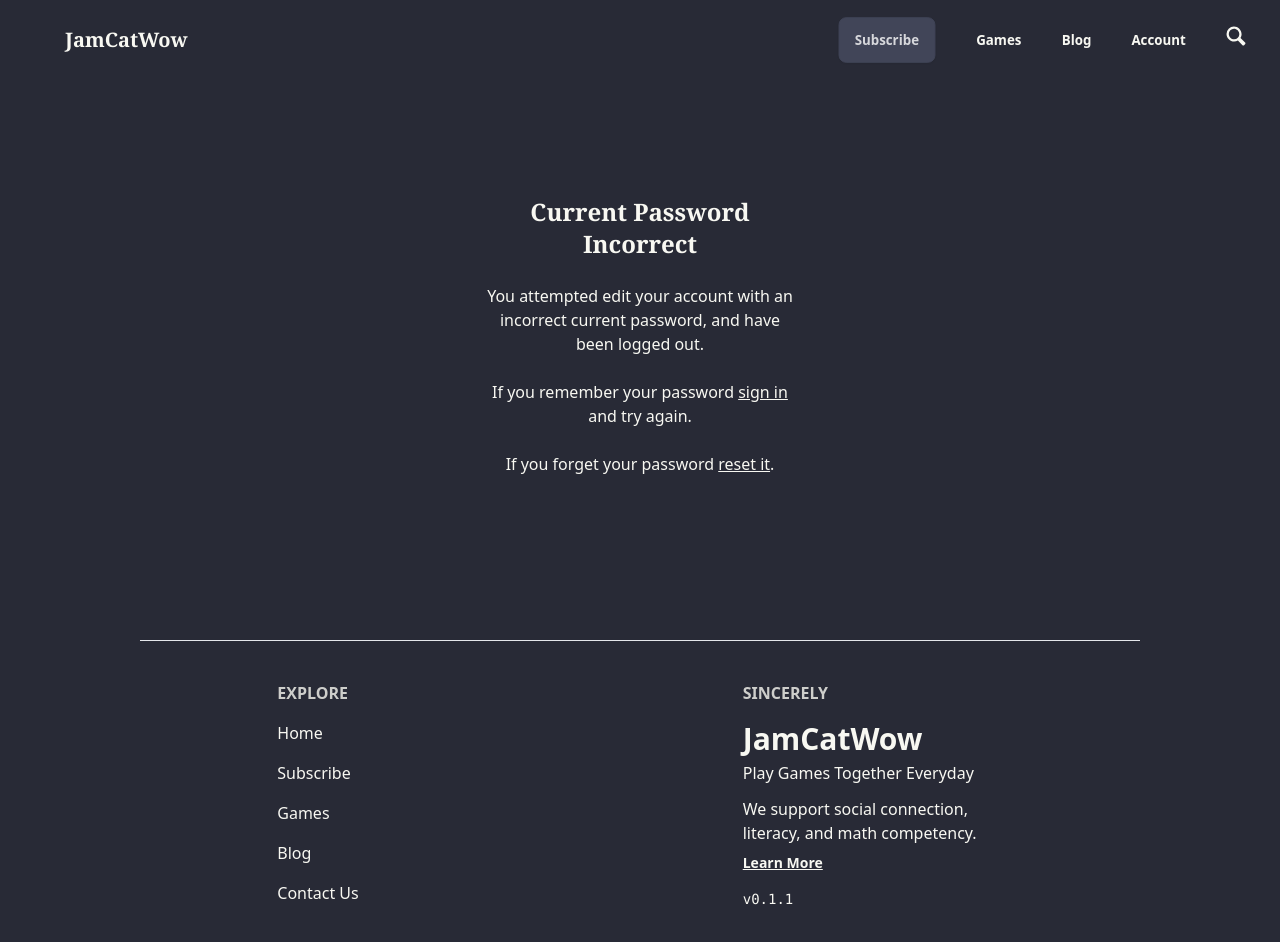
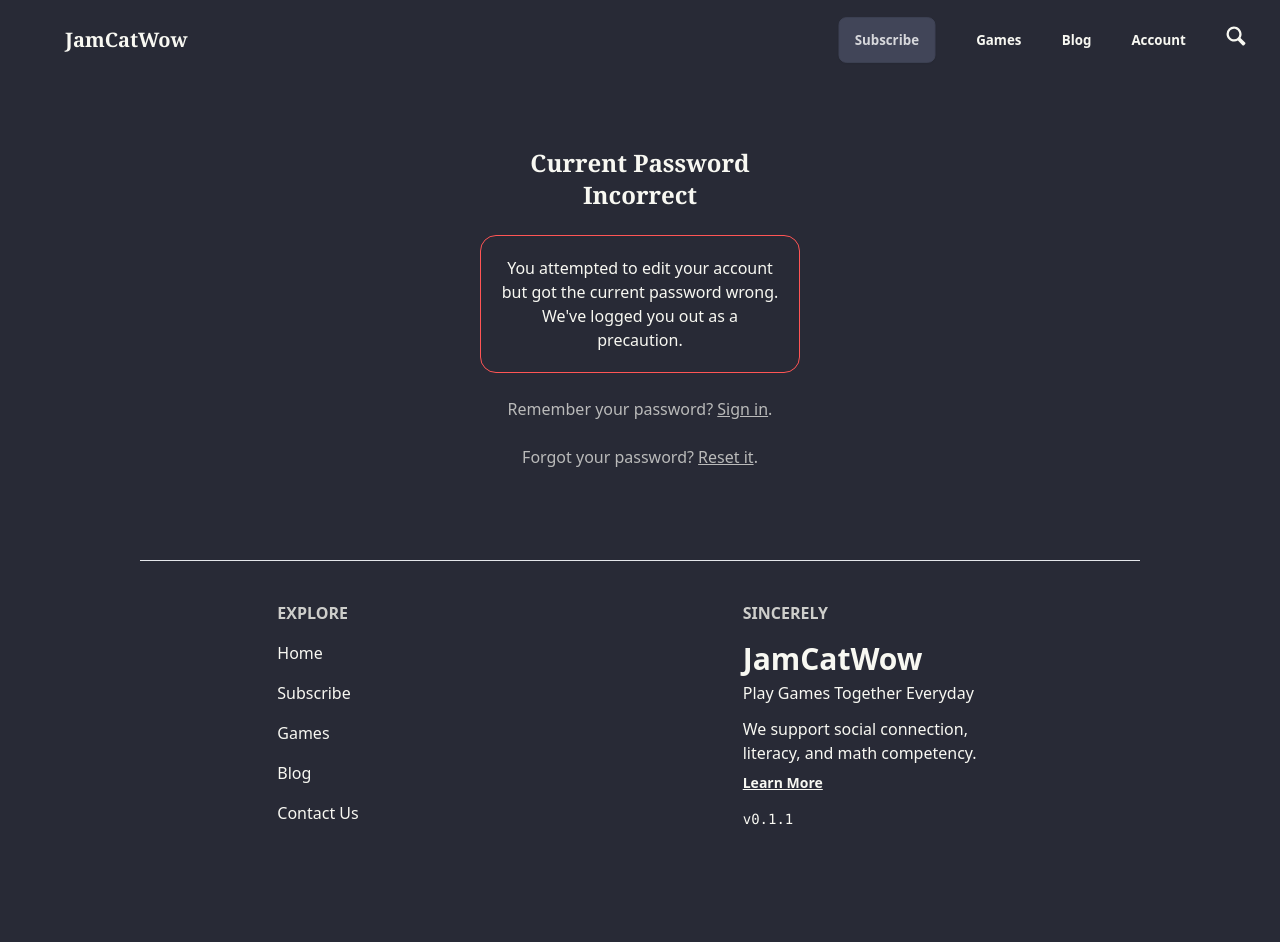
Before and after one commit to jamcatbiz/jamcatwow.com, a SvelteKit app in the folder app/: page /login/current_password_error in a window 1280 px wide. Shown: the top 942 px of the page. After the commit the page ends 869 px from the top, so only its background shows below. Built offline with nearby package versions, Linux system fonts and the light colour scheme; no server answers; some icons are missing.

Commit message:
feat: login page styling

```diff
--- a/app/src/routes/(marketing)/login/+layout.svelte
+++ b/app/src/routes/(marketing)/login/+layout.svelte
@@ -15,7 +15,7 @@
 </script>
 
 <div
-  class="text-center content-center max-w-lg mx-auto min-h-[70vh] pb-12 flex items-center place-content-center"
+  class="text-center content-center max-w-lg mx-auto min-h-[60vh] pb-12 flex items-center place-content-center"
 >
   <div class="flex flex-col w-64 lg:w-80">
     {@render children?.()}
--- a/app/src/routes/(marketing)/login/+page.svelte
+++ b/app/src/routes/(marketing)/login/+page.svelte
@@ -8,7 +8,7 @@
     ><button class="btn btn-wide bg-gradient-to-r from-primary to-accent text-primary-content shadow shadow-md shadow-primary border-none mt-2">Sign Up</button></a
   >
 
-  <h1 class="text-xl mt-6">Already have an account?</h1>
+  <h1 class="text-xl mt-12">Already have an account?</h1>
   <a href="/login/sign_in"
     ><button class="btn btn-wide shadow-md shadow-primary px-6 mt-2">Sign In</button
     ></a
--- a/app/src/routes/(marketing)/login/current_password_error/+page.svelte
+++ b/app/src/routes/(marketing)/login/current_password_error/+page.svelte
@@ -2,18 +2,17 @@
   <title>Current Password Incorrect</title>
 </svelte:head>
 
-<h1 class="text-2xl font-semibold font-serif mb-6">Current Password Incorrect</h1>
+<h1 class="text-2xl font-semibold font-serif my-6">Current Password Incorrect</h1>
 
-<p>
-  You attempted edit your account with an incorrect current password, and have
-  been logged out.
+<p class="card card-bordered border-error p-5">
+  You attempted to edit your account but got the current password wrong. We've logged you out as a precaution.
 </p>
-<p class="mt-6">
-  If you remember your password <a href="/login/sign_in" class="link">sign in</a
-  > and try again.
-</p>
-<p class="mt-6">
-  If you forget your password <a href="/login/forgot_password" class="link"
-    >reset it</a
+<p class="mt-6 opacity-70">
+  Remember your password? <a href="/login/sign_in" class="link">Sign in</a
   >.
 </p>
+<p class="mt-6 opacity-70">
+  Forgot your password? <a href="/login/forgot_password" class="link"
+  >Reset it</a
+  >.
+</p>
--- a/app/src/routes/(marketing)/login/forgot_password/+page.svelte
+++ b/app/src/routes/(marketing)/login/forgot_password/+page.svelte
@@ -9,7 +9,7 @@
   <title>Forgot Password</title>
 </svelte:head>
 
-<h1 class="text-2xl font-semibold font-serif mb-6">Forgot Password</h1>
+<h1 class="text-2xl font-semibold font-serif my-6">Forgot Password</h1>
 <Auth
   supabaseClient={data.supabase}
   view="forgotten_password"
@@ -20,7 +20,7 @@
   appearance={sharedAppearance}
   additionalData={undefined}
 />
-<div class="opacity-80 mt-4">
+<div class="opacity-70 mt-4">
   Remember your password?
   <a class="underline" href="/login/sign_in">Sign in</a>.
 </div>
--- a/app/src/routes/(marketing)/login/sign_in/+page.svelte
+++ b/app/src/routes/(marketing)/login/sign_in/+page.svelte
@@ -44,7 +44,7 @@
     <span>Email verified! Please sign in.</span>
   </div>
 {/if}
-<h1 class="text-2xl font-semibold font-serif mb-4">Sign In</h1>
+<h1 class="text-2xl font-semibold font-serif my-6">Sign In</h1>
 <Auth
   supabaseClient={data.supabase}
   view="sign_in"
@@ -55,9 +55,9 @@
   appearance={sharedAppearance}
   additionalData={undefined}
 />
-<div class="opacity-80 mt-4">
+<div class="opacity-70 mt-4">
   <a class="underline" href="/login/forgot_password">Forgot password?</a>
 </div>
-<div class="opacity-80 mt-3">
+<div class="opacity-70 mt-3">
   Don't have an account? <a class="underline" href="/login/sign_up">Sign up</a>.
 </div>
--- a/app/src/routes/(marketing)/login/sign_up/+page.svelte
+++ b/app/src/routes/(marketing)/login/sign_up/+page.svelte
@@ -9,7 +9,7 @@
   <title>Sign up</title>
 </svelte:head>
 
-<h1 class="text-2xl font-semibold font-serif mb-6">Sign Up</h1>
+<h1 class="text-2xl font-semibold font-serif my-6">Sign Up</h1>
 <Auth
   supabaseClient={data.supabase}
   view="sign_up"
```
